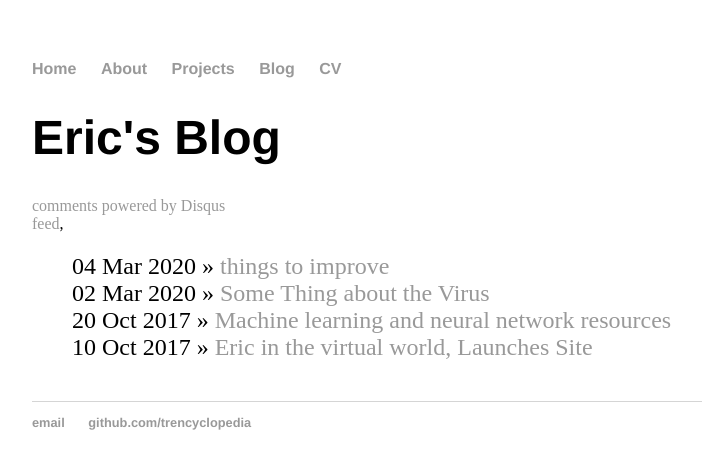
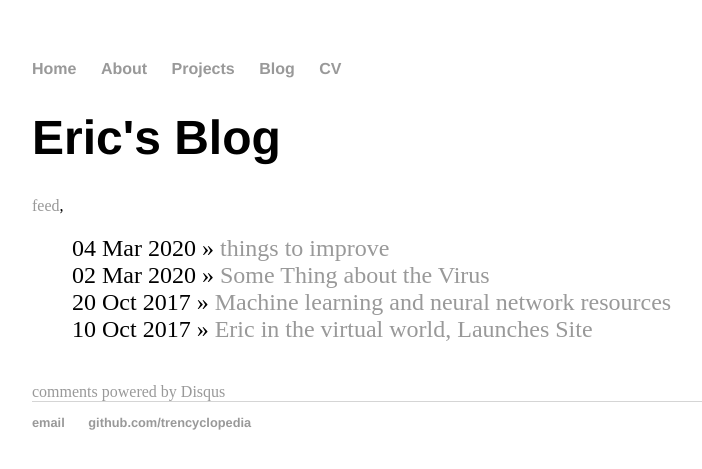
Before and after one commit to trencyclopedia/trencyclopedia.github.io, a Jekyll site: the page built from blog/index.html, in a window 1280 px wide. Shown: the top 469 px of the page, without its empty margins (160-862 px from the left). Built offline with Jekyll 4.4.1, drawn with Linux system fonts in a browser that asks for light colours; comment, search, counter and statistics services are not loaded.

Commit message:
move post comments to the bottom

```diff
--- a/blog/index.html
+++ b/blog/index.html
@@ -4,10 +4,6 @@ title: Eric's Blog
 ---
 	<h1>{{ page.title }}</h1>
 
-	<!-- Post comments -->
-	<div class="notecomments">
-		{% include disqus.html %}
-	</div>
 
 	<!-- blog feed -->
 	<a href="https://trencyclopedia.github.io/blog/atom.xml">feed</a>,
@@ -18,3 +14,9 @@ title: Eric's Blog
 	    <li><span>{{ post.date | date_to_string }}</span> » <a href="{{ post.url }}" title="{{ post.title }}">{{ post.title }}</a></li>
 	  {% endfor %}
 	</ul>
+
+
+	<!-- Post comments -->
+	<div class="notecomments">
+		{% include disqus.html %}
+	</div>
```
